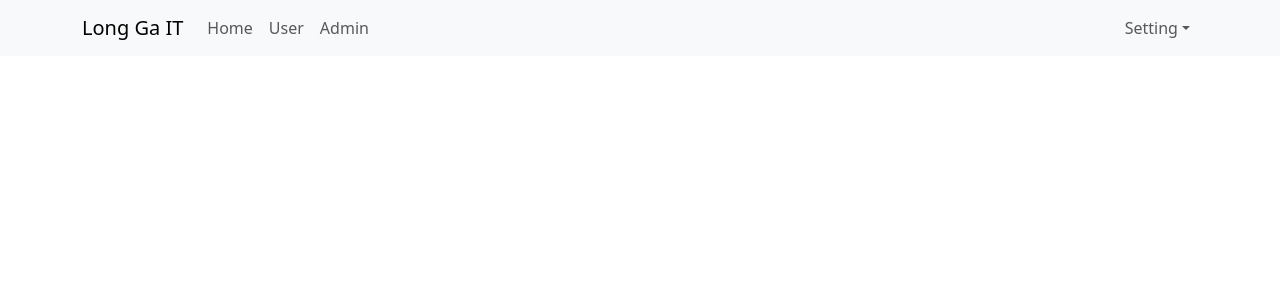
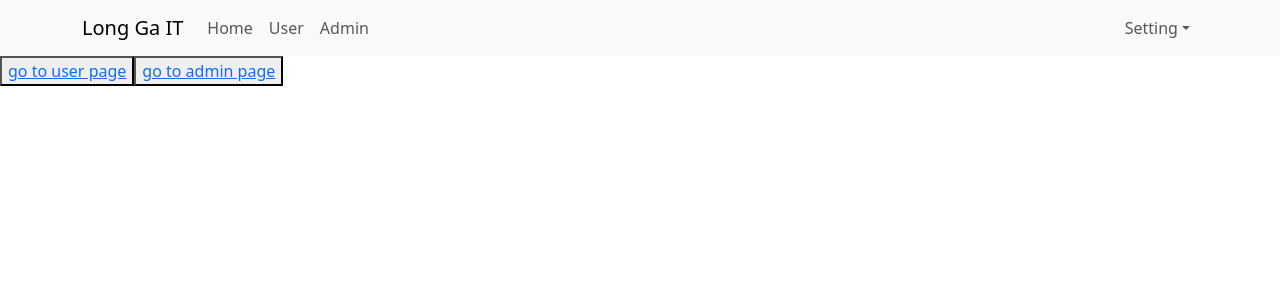
Before and after one commit to longgait/demo-reactjs, a React (Create React App) app: page / in a window 1280 px wide. Shown: the top 300 px of the page. Built offline with nearby package versions, Linux system fonts and the light colour scheme.

Commit message:
video 48

```diff
--- a/package.json
+++ b/package.json
@@ -11,7 +11,7 @@
     "react-bootstrap": "2.5.0",
     "react-dom": "18.2.0",
     "react-redux": "8.0.1",
-    "react-router-dom": "6.4.2",
+    "react-router-dom": "6.3.0",
     "react-scripts": "5.0.1",
     "redux": "4.2.0",
     "redux-devtools-extension": "2.13.9",
--- a/src/App.js
+++ b/src/App.js
@@ -1,7 +1,7 @@
 
 import './App.scss';
 import Header from './components/Header/header';
-
+import { Link } from "react-router-dom";
 
 
 
@@ -9,8 +9,16 @@ import Header from './components/Header/header';
 const App = () => {
 
   return (
-    <div className="App">
+    <div className="App-container">
      <Header />
+     <div>
+        <button className=''>
+          <Link to="/users">go to user page</Link>
+        </button>
+        <button className=''>
+          <Link to="/admins">go to admin page</Link>
+        </button>
+     </div>
     </div>
 
   );
--- /dev/null
+++ b/src/components/Admin/admin.js
@@ -0,0 +1,8 @@
+const Admin = () => {
+    return (
+        <div>
+            Admin components
+        </div>
+    )
+}
+export default Admin;
--- a/src/components/Header/header.js
+++ b/src/components/Header/header.js
@@ -2,6 +2,7 @@ import Container from 'react-bootstrap/Container';
 import Nav from 'react-bootstrap/Nav';
 import Navbar from 'react-bootstrap/Navbar';
 import NavDropdown from 'react-bootstrap/NavDropdown';
+import { Link } from "react-router-dom";
 
 const Header= () => {
   return (
@@ -11,9 +12,12 @@ const Header= () => {
         <Navbar.Toggle aria-controls="basic-navbar-nav" />
         <Navbar.Collapse id="basic-navbar-nav">
           <Nav className="me-auto">
-            <Nav.Link href="#home">Home</Nav.Link>
+            <Link className='nav-link' to="/">Home</Link>
+            <Link className='nav-link' to="/users">User</Link>
+            <Link className='nav-link' to="/admins">Admin</Link>
+            {/* <Nav.Link href="#home">Home</Nav.Link>
             <Nav.Link href="#link">User</Nav.Link>
-            <Nav.Link href="#link">Admin</Nav.Link>
+            <Nav.Link href="#link">Admin</Nav.Link> */}
           </Nav>
           <Nav>
             <NavDropdown title="Setting" id="basic-nav-dropdown">
--- /dev/null
+++ b/src/components/User/user.js
@@ -0,0 +1,8 @@
+const User = () => {
+    return (
+        <div>
+            users components
+        </div>
+    )
+}
+export default User;
--- a/src/index.js
+++ b/src/index.js
@@ -5,12 +5,25 @@ import reportWebVitals from './reportWebVitals';
 import { Provider } from 'react-redux';
 import store from './redux/store';
 import 'bootstrap/dist/css/bootstrap.min.css';
-
+import {
+  BrowserRouter,
+  Routes,
+  Route,
+} from "react-router-dom";
+import User from './components/User/user';
+import Admin from './components/Admin/admin';
 const root = ReactDOM.createRoot(document.getElementById('root'));
 root.render(
   <Provider store={store}>
     {/* <React.StrictMode> */}
-    <App />
+    <BrowserRouter>
+      <Routes>
+        <Route path ='/' element ={<App/>}/>
+        <Route path ='/users' element ={<User/>}/>
+        <Route path ='/admins' element ={<Admin/>}/>
+      </Routes>
+    </BrowserRouter>
+
     {/* </React.StrictMode> */}
   </Provider>
 );
```
Also changed, not shown: 1 other file (tests, documents, lock files or other folders).
